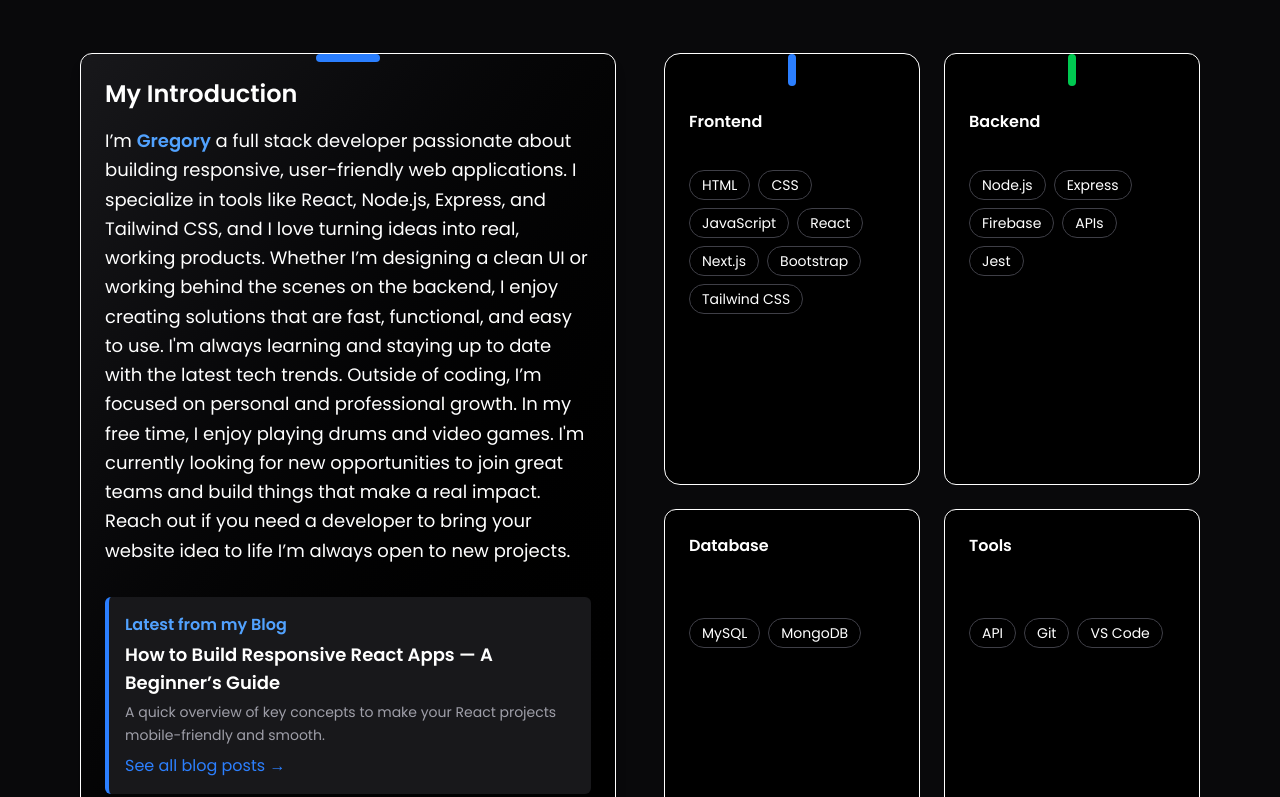
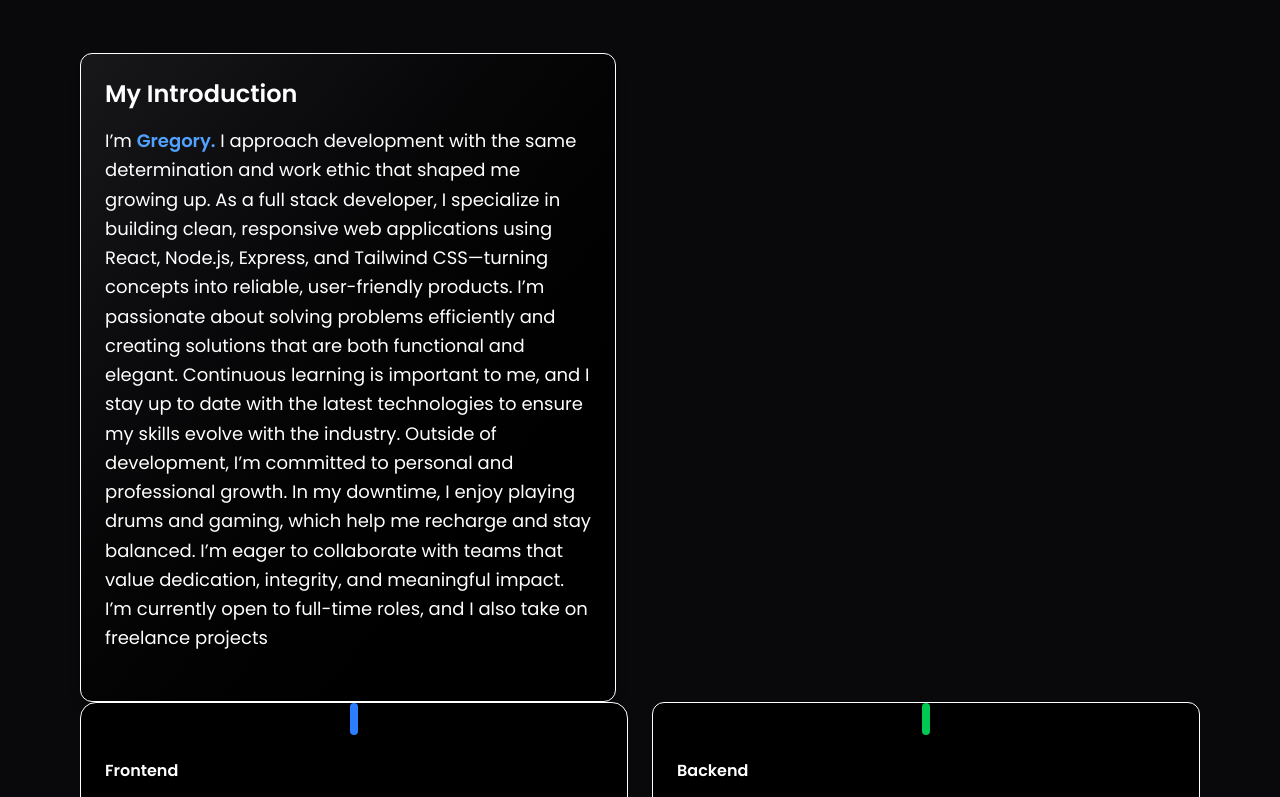
Before and after one commit to GregoryRobetertson/portfolio, a Next.js app: page / in a window 1280 px wide. Shown: the part 963-1760 px from the top of the page. Built offline with nearby package versions, Linux system fonts and the light colour scheme; no server answers.

Commit message:
updated about me summary

```diff
--- a/src/app/components/About.jsx
+++ b/src/app/components/About.jsx
@@ -1,7 +1,6 @@
 "use client";
 import { motion } from "framer-motion";
 import React from "react";
-import PropTypes from "prop-types";
 export default function About() {
   return (
     <>
@@ -27,42 +26,23 @@ export default function About() {
                 My Introduction
               </h3>
               <p className="text-white mb-6 text-lg leading-relaxed">
-                I’m <span className="text-blue-400 font-semibold">Gregory</span>{" "}
-                a full stack developer passionate about building responsive,
-                user-friendly web applications. I specialize in tools like
-                React, Node.js, Express, and Tailwind CSS, and I love turning
-                ideas into real, working products. Whether I’m designing a clean
-                UI or working behind the scenes on the backend, I enjoy creating
-                solutions that are fast, functional, and easy to use. I'm always
-                learning and staying up to date with the latest tech trends.
-                Outside of coding, I’m focused on personal and professional
-                growth. In my free time, I enjoy playing drums and video games.
-                I'm currently looking for new opportunities to join great teams
-                and build things that make a real impact. Reach out if you need
-                a developer to bring your website idea to life I’m always open
-                to new projects.
+                I’m{" "}
+                <span className="text-blue-400 font-semibold">Gregory.</span> I
+                approach development with the same determination and work ethic
+                that shaped me growing up. As a full stack developer, I
+                specialize in building clean, responsive web applications using
+                React, Node.js, Express, and Tailwind CSS—turning concepts into
+                reliable, user-friendly products. I’m passionate about solving
+                problems efficiently and creating solutions that are both
+                functional and elegant. Continuous learning is important to me,
+                and I stay up to date with the latest technologies to ensure my
+                skills evolve with the industry. Outside of development, I’m
+                committed to personal and professional growth. In my downtime, I
+                enjoy playing drums and gaming, which help me recharge and stay
+                balanced. I’m eager to collaborate with teams that value
+                dedication, integrity, and meaningful impact. I’m currently open
+                to full-time roles, and I also take on freelance projects
               </p>
-
-              <div className="mt-8 p-4 bg-zinc-900 border-l-4 border-blue-500 rounded-md cursor-pointer hover:shadow-lg transition-shadow duration-300">
-                <h4 className="text-blue-400 font-semibold mb-1">
-                  Latest from my Blog
-                </h4>
-                <a
-                  href="/content/why-small-business-needs-modern-website-2025.md"
-                  className="text-white font-bold text-lg hover:underline"
-                >
-                  How to Build Responsive React Apps — A Beginner’s Guide
-                </a>
-                <p className="text-zinc-400 mt-1 text-sm leading-relaxed">
-                  A quick overview of key concepts to make your React projects
-                  mobile-friendly and smooth.
-                </p>
-                <a
-                  href="/blog"
-                  className="inline-block mt-2 text-blue-500 hover:underline font-medium"
-                >
-                  See all blog posts →
-                </a>
             </div>
 
             {/* Visual Connection Line */}
@@ -113,7 +93,6 @@ export default function About() {
                   )
                 )}
               </div>
-              </div>
 
               {/* Database */}
               <div className="bg-black rounded-xl border">
```
Lines whose indentation alone changed are shown as unchanged.
